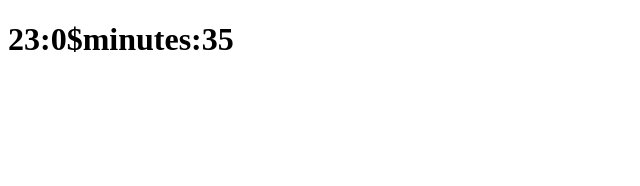
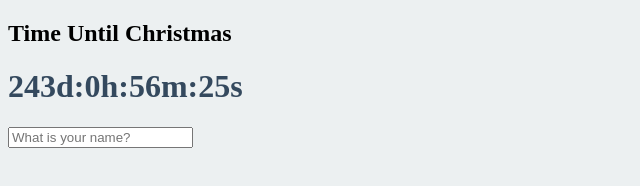
Before and after one commit to hyunsokstar/make-chromeapp, a plain HTML site: page index.html in a window 1280 px wide. Shown: the whole page, without its empty margins (0-640 px from the left). Drawn offline with Linux system fonts and the light colour scheme.

Commit message:
update for day day6

```diff
--- /dev/null
+++ b/greeting.js
@@ -0,0 +1,46 @@
+const form = document.querySelector(".js-form"),
+	input = form.querySelector("input"),
+	greeting = document.querySelector(".js-greetings");
+
+const USER_LS = "currentUser",
+	SHOWING_ON = "showing";
+
+function paintGreeting(text) {
+	form.classList.remove(SHOWING_ON);
+	greeting.classList.add(SHOWING_ON);
+	greeting.innerText = `Hello ${text}`;
+}
+
+function saveName(text) {
+    localStorage.setItem(USER_LS, text);
+}
+
+function handleSubmit(event) {
+	event.preventDefault();
+    const currentValue = input.value;
+    saveName(currentValue);
+	paintGreeting(currentValue);
+}
+
+function askForName() {
+	form.classList.add(SHOWING_ON);
+	form.addEventListener("submit", handleSubmit);
+}
+
+function loadName() {
+	const currentUser = localStorage.getItem(USER_LS);
+	console.log("currentUser : ", currentUser);
+
+	if (currentUser === null) {
+		askForName();
+	} else {
+		console.log("currentUser 존재");
+		paintGreeting(currentUser);
+	}
+}
+
+function init() {
+	loadName();
+}
+
+init();
--- a/index.css
+++ b/index.css
@@ -1,7 +1,23 @@
 body {
-	background-color: peru;
+	background-color: #ecf0f1;
+}
+
+.btn {
+	cursor: pointer;
 }
 
 h1 {
-	color:white;
+	color: #34495e;
+	transition: color 0.5s ease-in-out;
 }
+
+.clicked {
+	color: #7f8c8d;
+}
+
+.form {
+	display: none;
+}
+.showing {
+	display: block;
+}
--- a/index.html
+++ b/index.html
@@ -4,13 +4,25 @@
 		<meta charset="UTF-8" />
 		<meta name="viewport" content="width=device-width, initial-scale=1.0" />
 		<title>Document</title>
+		<link rel="stylesheet" href="index.css" />
+
 	</head>
 	<body>
 		<!-- projectmaking gogo! -->
+		<h2>Time Until Christmas</h2>
+
 		<div class="js-clock">
 			<h1 class="js-title"></h1>
 		</div>
 
+		<form class="js-form form">
+			<input type="text" placeholder="What is your name?" />
+		</form>
+
+		<h4 class="js-greetings greetings"></h4>
+
 		<script src="./index.js"></script>
+		<script src="./greeting.js"></script>
+
 	</body>
 </html>
--- a/index.js
+++ b/index.js
@@ -1,21 +1,42 @@
-const clockContainer = document.querySelector(".js-clock");
-const clockTitle = clockContainer.querySelector("h1")
+const clockContainer = document.querySelector(".js-clock"),
+	clockTitle = clockContainer.querySelector("h1");
 
-function getTime(){
-	const date = new Date();
-	const minutes = date.getMinutes();
-	const hours = date.getHours();
-	const seconds = date.getSeconds();
-	clockTitle.innerText = `${hours}:${
-		minutes < 10 ? `0$minutes`:minutes
-	}:${
-		seconds < 10 ? `0${seconds}`: seconds
-	}`;
+var _second = 1000;
+var _minute = _second * 60;
+var _hour = _minute * 60;
+var _day = _hour * 24;
+let tid;
+
+function showRemaining() {
+	// console.log("showRemaining 실행");
+	var end = new Date("12/24/2020");
+
+	var now = new Date();
+	var RemainDate = end - now;
+
+	var days = Math.floor(RemainDate / _day);
+	var hours = Math.floor((RemainDate % _day) / _hour);
+	var minutes = Math.floor((RemainDate % _hour) / _minute);
+	var seconds = Math.floor((RemainDate % _minute) / _second);
+
+	let remaing_time = `${days}d:${hours}h:${minutes}m:${
+		seconds < 10 ? `0${seconds}` : seconds
+	}s`;
+
+	// console.log("remaing_time : ", remaing_time);
+	clockTitle.innerHTML = remaing_time;
+
+	if (RemainDate < 0) {
+		// 시간이 종료 되었으면..
+		clearInterval(tid); // 타이머 해제
+	} else {
+		RemainDate = RemainDate - 1000; // 남은시간 -1초
+	}
 }
 
 function init() {
-	getTime();
-	setInterval(getTime, 1000)
+	showRemaining();
+	tid = setInterval(showRemaining, 1000);
 }
 
 init();
```
